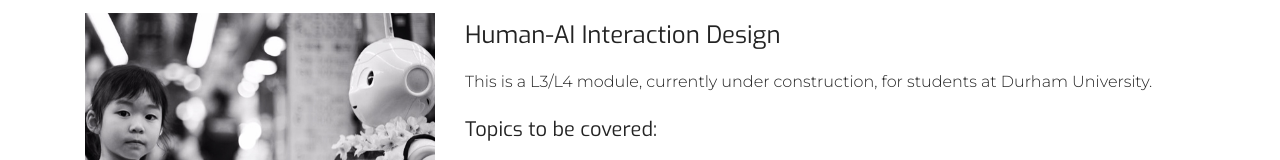
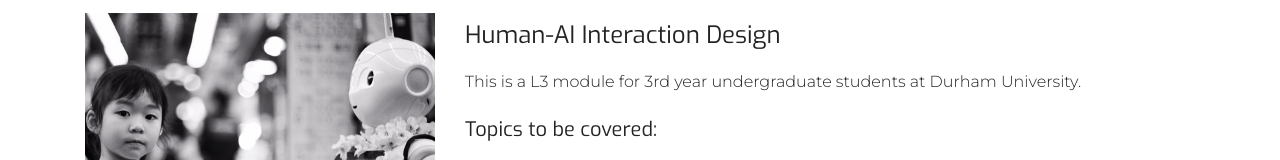
Before and after one commit to lshi/lshi.github.io, a plain HTML site: page learninglab/modules.html in a window 1280 px wide. Shown: the part 883-1043 px from the top of the page. Drawn offline with Linux system fonts and the light colour scheme.

Commit message:
modules description

```diff
--- a/learninglab/modules.html
+++ b/learninglab/modules.html
@@ -94,9 +94,9 @@
                     <div class="col-lg-8 col-12">
                         <div class="card-body">
                             <h4 class="card-title">Human-AI Interaction Design</h4>
-                            <p>This is a L3/L4 module, currently under construction, for students at Durham University.</p>
+                            <p>This is a L3 module for 3rd year undergraduate students at Durham University.</p>
                             <h5>Topics to be covered:</h5>
-                            <p>AI and User Experience,Human-Centred AI Design, Human-AI Communication Channels, Inclusive Design and Digital Accessibility, Explainable AI and Building Trust,Privacy and Security Considerations, Affective Design for Interactive AI, Psychophysical Methods, and Ambient Intelligence.</p>
+                            <p>AI and User Experience, Human-Centred AI Design, Human-AI Communication Channels, Inclusive Design and Digital Accessibility, Explainable AI and Building Trust, Privacy and Security Considerations, Affective Design for Interactive AI, Psychophysical Methods, and Ambient Intelligence.</p>
                         </div>
                     </div>
                 </div>
```
